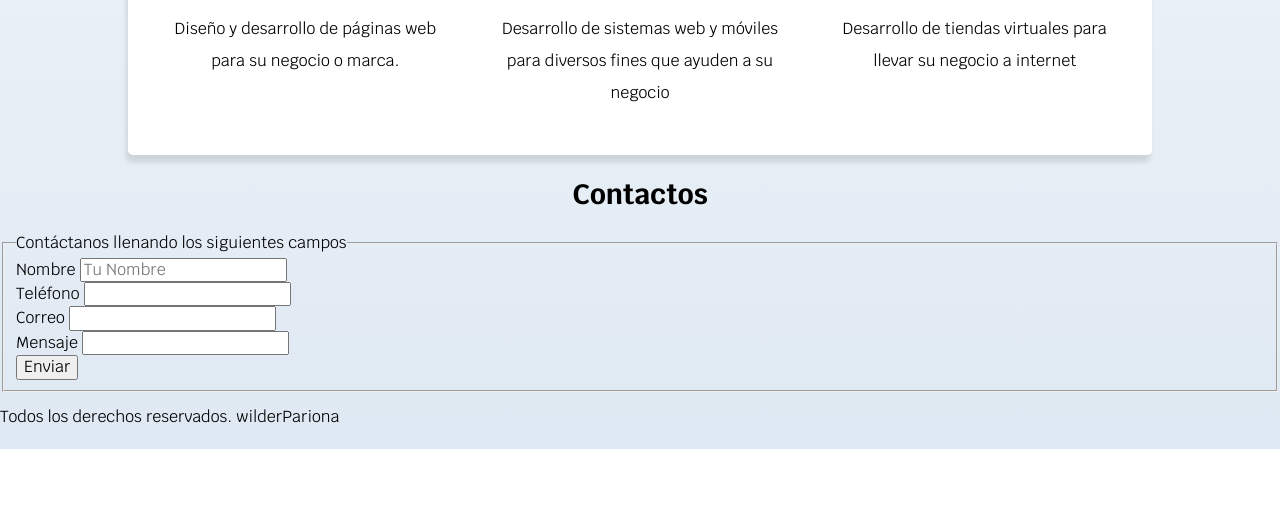
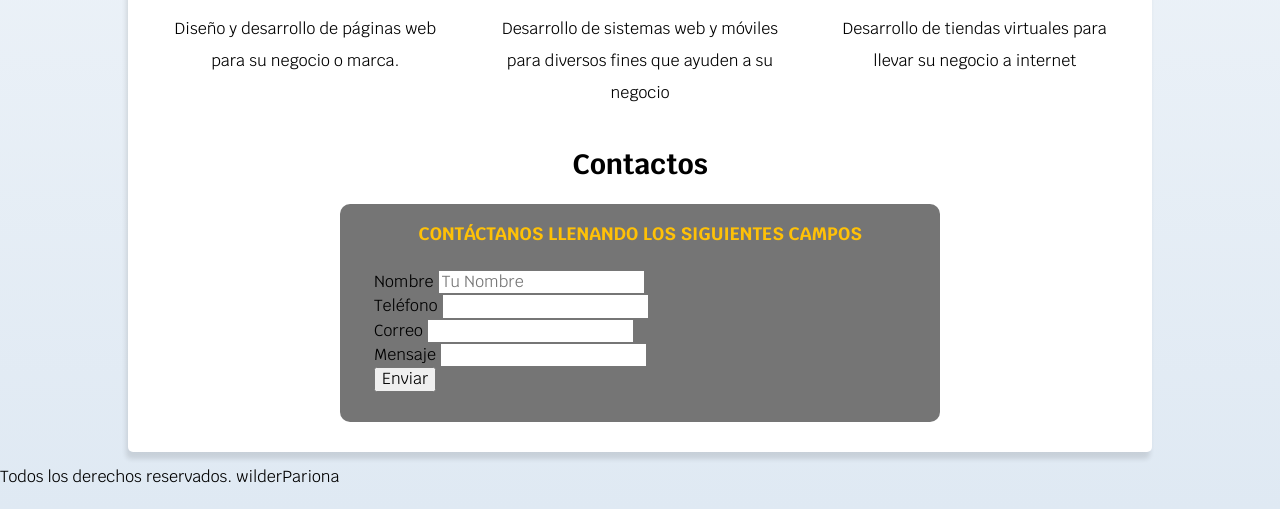
Before and after one commit to JhonWilderParionaVilca/freelancer-vanilla, a plain HTML site: page index.html in a window 1280 px wide. Shown: the part 944-1453 px from the top of the page. Before the commit the page ends 1393 px from the top, so only its background shows below. Drawn offline with Linux system fonts and the light colour scheme.

Commit message:
💅 form legend

```diff
--- a/css/styles.css
+++ b/css/styles.css
@@ -172,3 +172,26 @@ h1,h2,h3{
    line-height: 2;
    text-align: center;
  }
+
+ /* Formulario */
+
+ .form{
+   background-color: var(--gris);
+   width: min(60rem, 100%); /* toma el valor mas pequeño */
+   margin: 0 auto;
+   padding: 2rem;
+   border-radius: 1rem;
+ }
+
+ .form fieldset{
+   border: none;
+ }
+
+ .form legend{
+   text-transform: uppercase;
+   text-align: center;
+   color: var(--primary);
+   font-weight: bold;
+   margin-bottom: 2rem;
+   font-size: 1.8rem;
+ }
--- a/index.html
+++ b/index.html
@@ -112,10 +112,12 @@
         <p>Desarrollo de tiendas virtuales para llevar su negocio a internet</p>
       </section>
     </div> <!-- end services -->
-  </main>
+
 
     <section>
       <h2>Contactos</h2>
+      <div class="form">
+
       <form action="#">
         <fieldset>
           <legend>Contáctanos llenando los siguientes campos</legend>
@@ -145,8 +147,9 @@
 
         </fieldset>
       </form>
+      </div>
     </section>
-
+  </main>
   <footer>
     <p>Todos los derechos reservados. wilderPariona</p>
   </footer>
```
Lines whose indentation alone changed are shown as unchanged.
